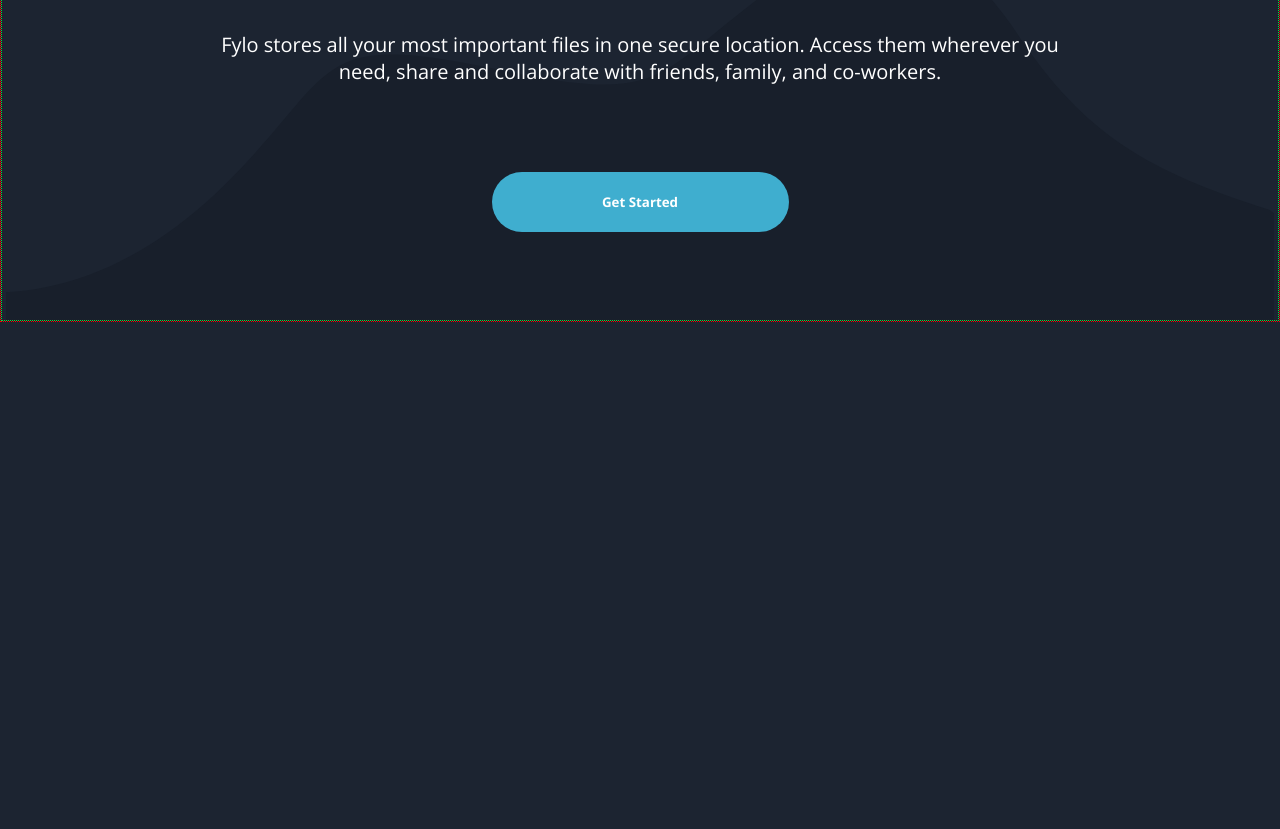
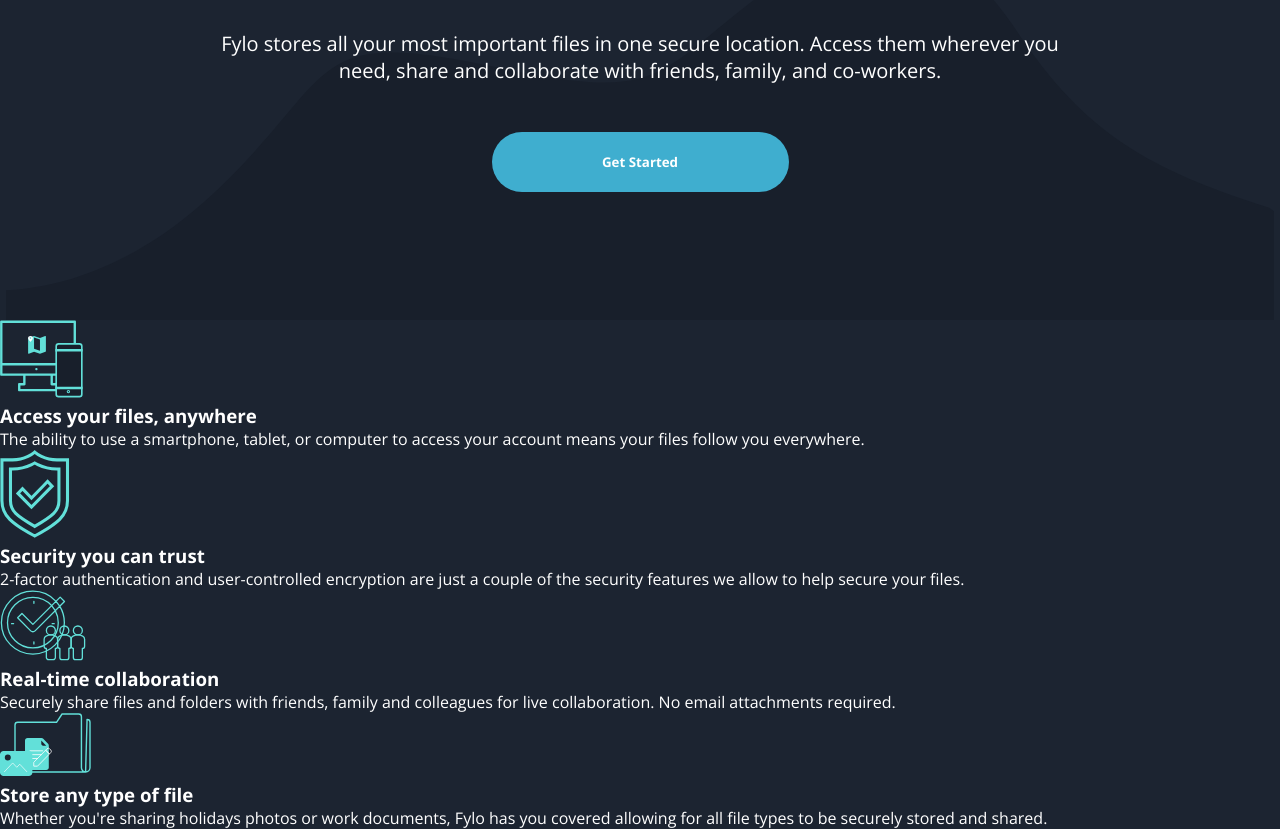
Before and after one commit to Biggyhands/fylo-landing-page, a React (Vite) app in the folder app/: page / in a window 1280 px wide. Shown: the part 740-1569 px from the top of the page. Before the commit the page ends 1062 px from the top, so only its background shows below. Built offline with nearby package versions, Linux system fonts and the light colour scheme.

Commit message:
Feature Component added
Feature helper added

```diff
--- /dev/null
+++ b/app/src/components/FeaturesContainer.jsx
@@ -0,0 +1,16 @@
+import React from "react";
+import featuresData from "../helpers/featuresData";
+
+export const FeaturesContainer = () => {
+  return (
+    <section>
+      {featuresData.map((feature) => (
+        <div>
+          <img src={feature.icon} key={feature.id} alt={feature.title} />
+          <h3>{feature.title}</h3>
+          <p>{feature.description}</p>
+        </div>
+      ))}
+    </section>
+  );
+};
--- a/app/src/components/MainContainer.jsx
+++ b/app/src/components/MainContainer.jsx
@@ -1,11 +1,13 @@
 import React from "react";
 import { IllustrationIntroContainer } from "./IllustrationIntroContainer";
 import { GetStartedContainer } from "./GetStartedContainer";
+import { FeaturesContainer } from "./FeaturesContainer";
 export default function MainContainer() {
   return (
     <main>
       <IllustrationIntroContainer />
       <GetStartedContainer />
+      <FeaturesContainer />
     </main>
   );
 }
--- /dev/null
+++ b/app/src/helpers/featuresData.js
@@ -0,0 +1,37 @@
+import access from "../assets/icon-access-anywhere.svg";
+import security from "../assets/icon-security.svg";
+import collaboration from "../assets/icon-collaboration.svg";
+import files from "../assets/icon-any-file.svg";
+
+const featuresData = [
+  {
+    id: 1,
+    title: "Access your files, anywhere",
+    description:
+      "The ability to use a smartphone, tablet, or computer to access your account means your files follow you everywhere.",
+    icon: access,
+  },
+  {
+    id: 2,
+    title: "Security you can trust",
+    description:
+      "2-factor authentication and user-controlled encryption are just a couple of the security features we allow to help secure your files.",
+    icon: security,
+  },
+  {
+    id: 3,
+    title: "Real-time collaboration",
+    description:
+      "Securely share files and folders with friends, family and colleagues for live collaboration. No email attachments required.",
+    icon: collaboration,
+  },
+  {
+    id: 4,
+    title: "Store any type of file",
+    description:
+      "Whether you're sharing holidays photos or work documents, Fylo has you covered allowing for all file types to be securely stored and shared.",
+    icon: files,
+  },
+];
+
+export default featuresData;
--- a/app/src/index.css
+++ b/app/src/index.css
@@ -95,7 +95,6 @@
 /*--Main Styles--*/
 
 main {
-  border: 1px dotted red;
   width: 100vw;
   min-height: 100vh;
 }
@@ -118,7 +117,6 @@
 /*Get Started Section*/
 
 .get-started-container {
-  border: 1px dotted rgb(11, 218, 63);
   height: 500px;
   display: flex;
   flex-direction: column;
@@ -169,6 +167,8 @@
   position: absolute;
   top: -70px;
 }
+
+/*Features Style*/
 
 /*----media queries----*/
 
@@ -288,6 +288,8 @@
 
   .get-started-container button {
     height: 60px;
+    position: relative;
+    top: -40px;
   }
 }
 
@@ -344,6 +346,8 @@
 
   .get-started-container button {
     height: 60px;
+    position: relative;
+    top: -40px;
   }
 }
 
```
